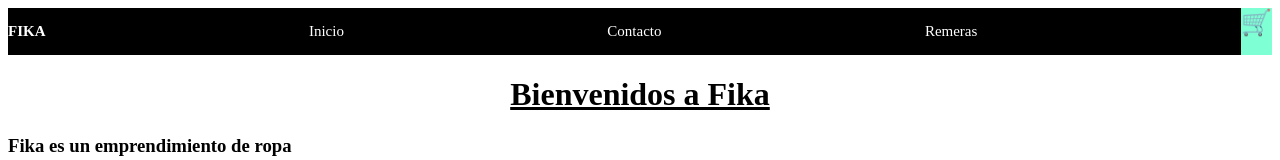
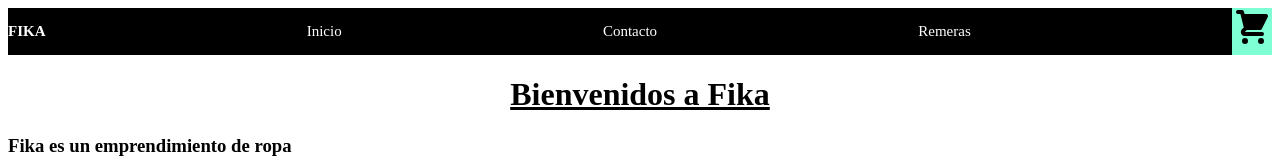
Before and after one commit to MateoGabutti/react-clase2, a React (Create React App) app: page / in a window 1280 px wide. Shown: the top 160 px of the page. Built offline with nearby package versions, Linux system fonts and the light colour scheme.

Commit message:
Agregando un icono de una libreria

```diff
--- a/package.json
+++ b/package.json
@@ -8,6 +8,7 @@
     "@testing-library/user-event": "^13.5.0",
     "react": "^18.2.0",
     "react-dom": "^18.2.0",
+    "react-icons": "^4.4.0",
     "react-scripts": "5.0.1",
     "web-vitals": "^2.1.4"
   },
--- a/src/App.js
+++ b/src/App.js
@@ -2,7 +2,7 @@ import "./app.css"
 //import CardWidget from "./CartWidget";
 import NavBar from "./components/NavBar"
 import ItemListContainer from "./containers/ItemListContainer";
-import Ad from "./Ad";
+import Ad from "./components/NavBar/Ad";
 function App() {
   const jugadores = ["messi", "pele"]
   return (
--- a/src/Ad/index.jsx
+++ b/src/components/NavBar/Ad/index.jsx
@@ -1,4 +1,4 @@
-import React, { children } from 'react'
+import React from 'react'
 
 const Ad = ({children}) => {
   return (
--- a/src/CartWidget/index.jsx
+++ b/src/components/NavBar/CartWidget/index.jsx
@@ -1,10 +1,11 @@
 import React from 'react'
 import "./styles.css"
+import {HiShoppingCart} from "react-icons/hi"
 
 const CardWidget = () => {
   return (
     <div className='logoCarrito'>
-        🛒
+        <HiShoppingCart/>
     </div>
   )
 }
--- a/src/CartWidget/styles.css
+++ b/src/components/NavBar/CartWidget/styles.css
@@ -2,5 +2,6 @@
     display: flex;
     justify-content: flex-end;
     background-color: aquamarine;
-    font-size: 25px;
+    color: black;
+    font-size: 40px;
 }
--- a/src/components/NavBar/index.jsx
+++ b/src/components/NavBar/index.jsx
@@ -1,5 +1,5 @@
 import React from 'react'
-import CartWidget from '../../CartWidget'
+import CartWidget from './CartWidget'
 import "./styles.css"
 const NavBar = (jugadores) => {
   console.log(jugadores)
```
Also changed, not shown: src/components/NavBar/Ad/styles.css (added), 1 other file (tests, documents, lock files or other folders).
